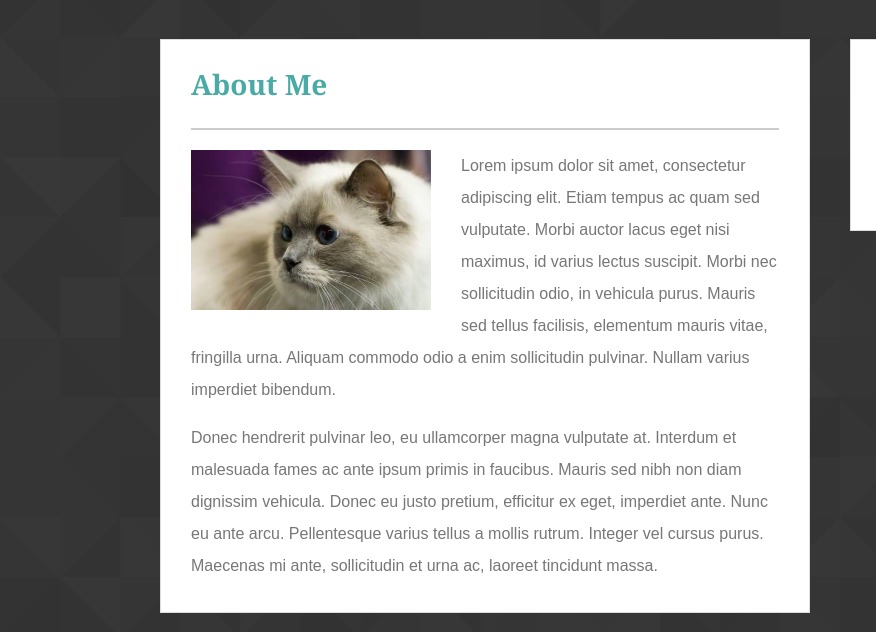
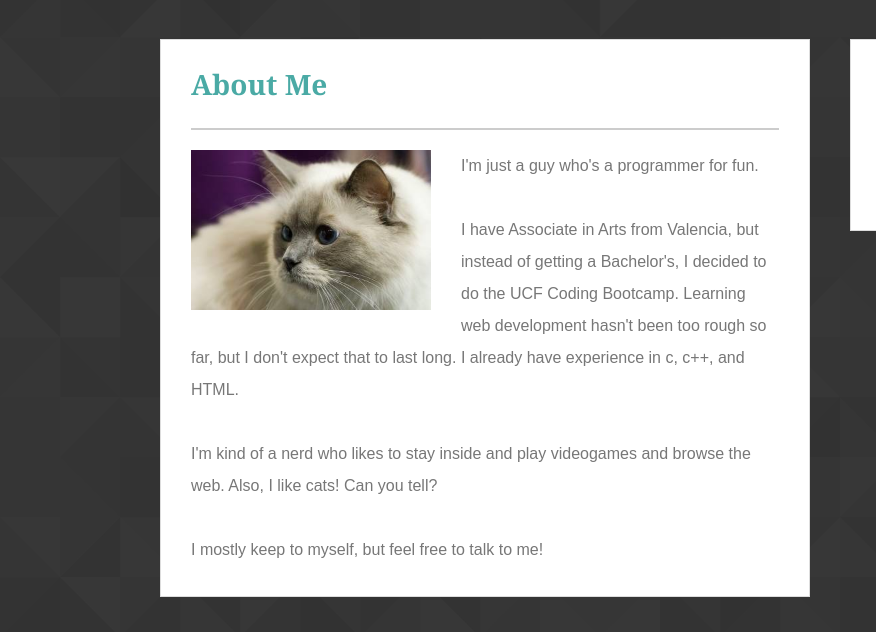
Before and after one commit to AlexWetzel/Basic-Portfolio, a plain HTML site: page index.html in a window 1280 px wide. Shown: the part 83-715 px from the top of the page, 0-876 px from the left. Drawn offline with Linux system fonts and the light colour scheme.

Commit message:
wrote a short description about me. might fine-tune the site later, but for all intents and purposes the site is finished

```diff
--- a/index.html
+++ b/index.html
@@ -29,13 +29,19 @@
 			<img id="profile_pic" src="assets/images/cat_placeholder.jpg" alt="">
 
 			<p>
-				Lorem ipsum dolor sit amet, consectetur adipiscing elit. Etiam tempus ac quam sed vulputate. Morbi auctor lacus eget nisi maximus, id varius lectus suscipit. Morbi nec sollicitudin odio, in vehicula purus. Mauris sed tellus facilisis, elementum mauris vitae, fringilla urna. Aliquam commodo odio a enim sollicitudin pulvinar. Nullam varius imperdiet bibendum.
-			</p>
+				I'm just a guy who's a programmer for fun.
 
-			<br>
+				<br><br>
 
-			<p>
-				 Donec hendrerit pulvinar leo, eu ullamcorper magna vulputate at. Interdum et malesuada fames ac ante ipsum primis in faucibus. Mauris sed nibh non diam dignissim vehicula. Donec eu justo pretium, efficitur ex eget, imperdiet ante. Nunc eu ante arcu. Pellentesque varius tellus a mollis rutrum. Integer vel cursus purus. Maecenas mi ante, sollicitudin et urna ac, laoreet tincidunt massa.
+				I have Associate in Arts from Valencia, but instead of getting a Bachelor's, I decided to do the UCF Coding Bootcamp. Learning web development hasn't been too rough so far, but I don't expect that to last long. I already have experience in c, c++, and HTML.
+
+				<br><br>
+
+				I'm kind of a nerd who likes to stay inside and play videogames and browse the web. Also, I like cats! Can you tell?
+
+				<br><br>
+
+				I mostly keep to myself, but feel free to talk to me!
 			</p>
 
 		</section>
```
